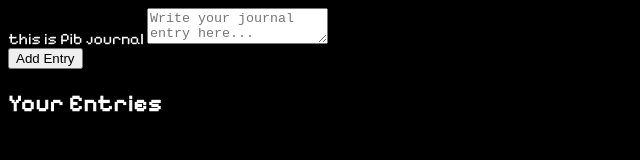
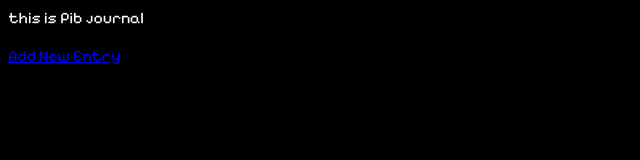
Before and after one commit to piblew/pib-journal, a plain HTML site: page index.html in a window 1280 px wide. Shown: the whole page, without its empty margins (0-640 px from the left). Drawn offline with Linux system fonts and the light colour scheme.

Commit message:
Remove textarea and button, add link to new entry

```diff
--- a/index.html
+++ b/index.html
@@ -12,11 +12,10 @@
   </head>
   <body>
     this is Pib journal
-    <textarea id="new-entry" placeholder="Write your journal entry here..."></textarea>
     <br>
-    <button id="add-entry-btn">Add Entry</button>
-    <h2>Your Entries</h2>
     <div id="entries-container"></div>
+    <br>
+    <a href="write.html">Add New Entry</a>
     <script src="journal.js"></script>
   </body>
 </html>
```
